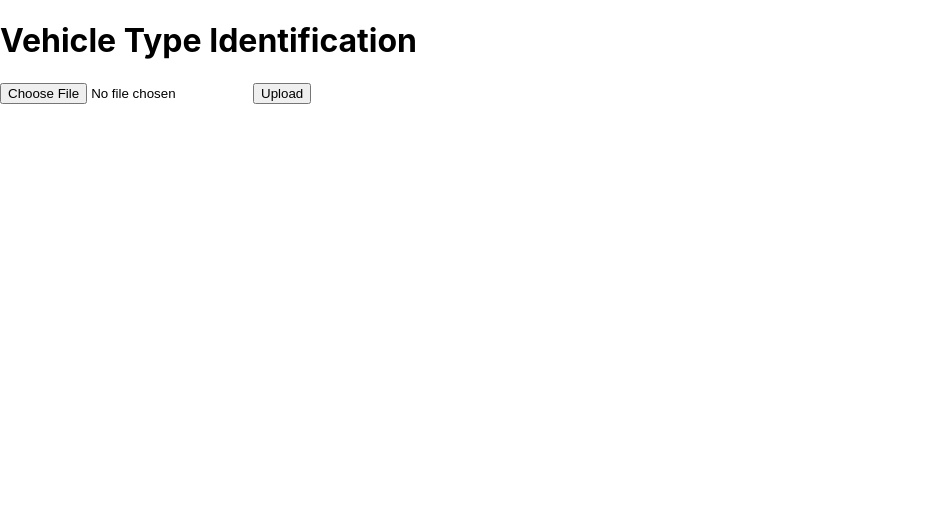
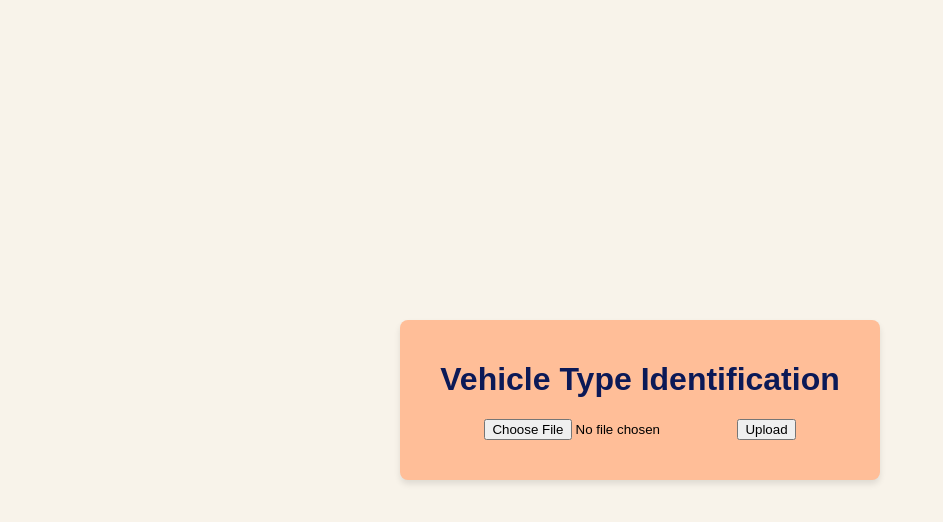
Before and after one commit to valentine-ncube/vehicle-type-identifier, a React (Create React App) app: page / in a window 1280 px wide. Shown: the top 522 px of the page, without its empty margins (0-943 px from the left). Built offline with nearby package versions, Linux system fonts and the light colour scheme.

Commit message:
updated App.css

```diff
--- a/src/App.css
+++ b/src/App.css
@@ -1,38 +1,70 @@
-.App {
-  text-align: center;
+/* App.css */
+
+body {
+  margin: 0;
+  padding: 0;
+  font-family: Arial, sans-serif;
+  background-color: #f8f3ea;
+  display: flex;
+  justify-content: center;
+  align-items: center;
+  height: 100vh;
 }
 
-.App-logo {
-  height: 40vmin;
-  pointer-events: none;
+.app-container {
+  text-align: center;
+  background: #ffbe98;
+  padding: 20px 40px;
+  border-radius: 8px;
+  box-shadow: 0 4px 6px rgba(0, 0, 0, 0.1);
 }
 
-@media (prefers-reduced-motion: no-preference) {
-  .App-logo {
-    animation: App-logo-spin infinite 20s linear;
-  }
+h1 {
+  color: #0b1957;
 }
 
-.App-header {
-  background-color: #282c34;
-  min-height: 100vh;
-  display: flex;
-  flex-direction: column;
-  align-items: center;
-  justify-content: center;
-  font-size: calc(10px + 2vmin);
-  color: white;
+.form-container {
+  margin-bottom: 20px;
 }
 
-.App-link {
-  color: #61dafb;
+.file-input {
+  margin-bottom: 10px;
 }
 
-@keyframes App-logo-spin {
-  from {
-    transform: rotate(0deg);
-  }
-  to {
-    transform: rotate(360deg);
-  }
+.button {
+  padding: 10px 20px;
+  background-color: #5784e6;
+  color: white;
+  border: none;
+  border-radius: 5px;
+  cursor: pointer;
 }
+
+.button:disabled {
+  background-color: #aaa;
+  cursor: not-allowed;
+}
+
+.result-container {
+  margin-top: 20px;
+}
+
+.result-container h2 {
+  color: #555;
+}
+
+.result-container p {
+  font-size: 18px;
+}
+
+.preview-container {
+  margin-top: 20px;
+}
+
+.uploaded-image {
+  max-width: 100%;
+  max-height: 300px;
+  border: 2px solid #ddd;
+  border-radius: 8px;
+  box-shadow: 0 4px 6px rgba(0, 0, 0, 0.1);
+}
```
